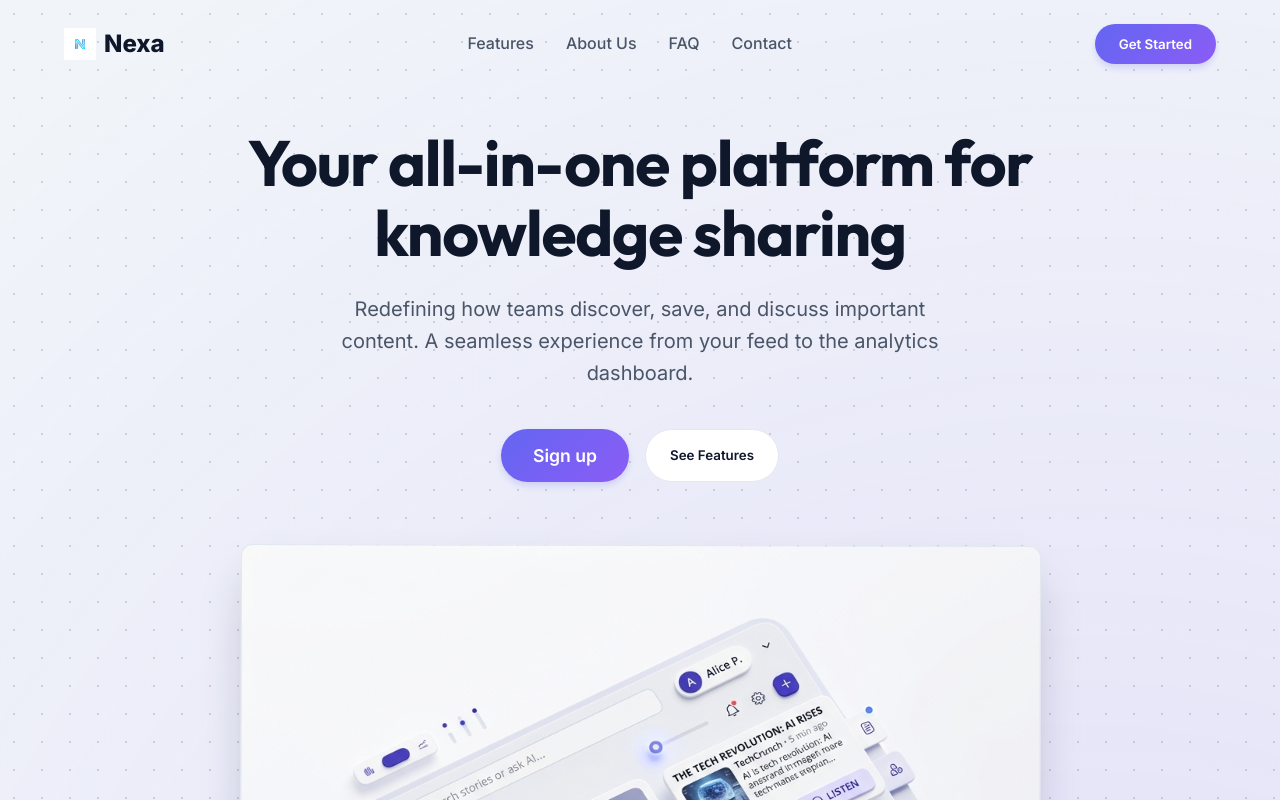
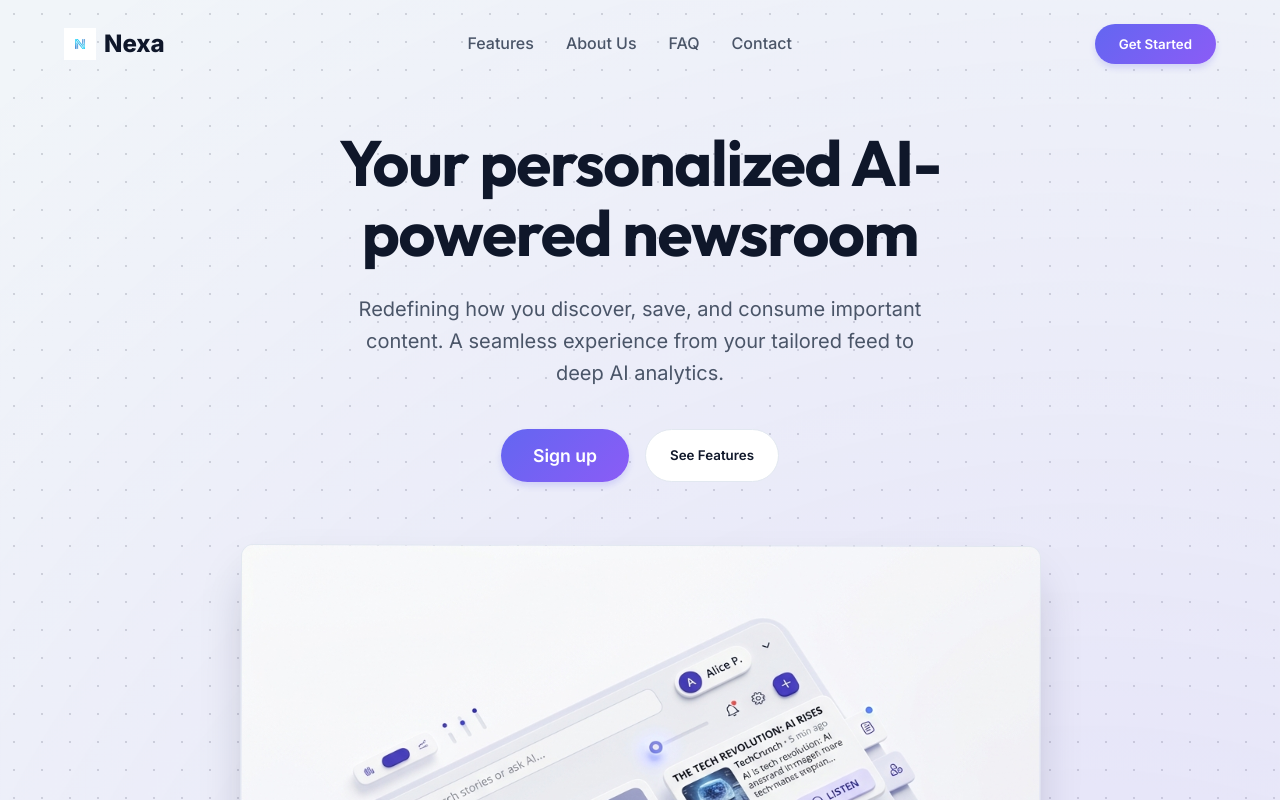
Before and after one commit to arpitsehal/Nexa, a React (Vite) app: page / in a window 1280 px wide. Shown: the top 800 px of the page. Built offline with nearby package versions, Linux system fonts and the light colour scheme; no server answers.

Commit message:
fixed text issue

```diff
--- a/src/pages/LandingPage.jsx
+++ b/src/pages/LandingPage.jsx
@@ -136,9 +136,9 @@ const LandingPage = () => {
           animate={{ opacity: 1, y: 0 }}
           transition={{ duration: 0.6 }}
         >
-          <h1 className="hero-title">Your all-in-one platform for knowledge sharing</h1>
+          <h1 className="hero-title">Your personalized AI-powered newsroom</h1>
           <p className="hero-subtitle">
-            Redefining how teams discover, save, and discuss important content. A seamless experience from your feed to the analytics dashboard.
+            Redefining how you discover, save, and consume important content. A seamless experience from your tailored feed to deep AI analytics.
           </p>
           <div className="hero-actions">
             <button className="landing-btn-primary" onClick={() => navigate(user ? '/feed' : '/login')} style={{ padding: '1rem 2rem', fontSize: '1.1rem' }}>
```
